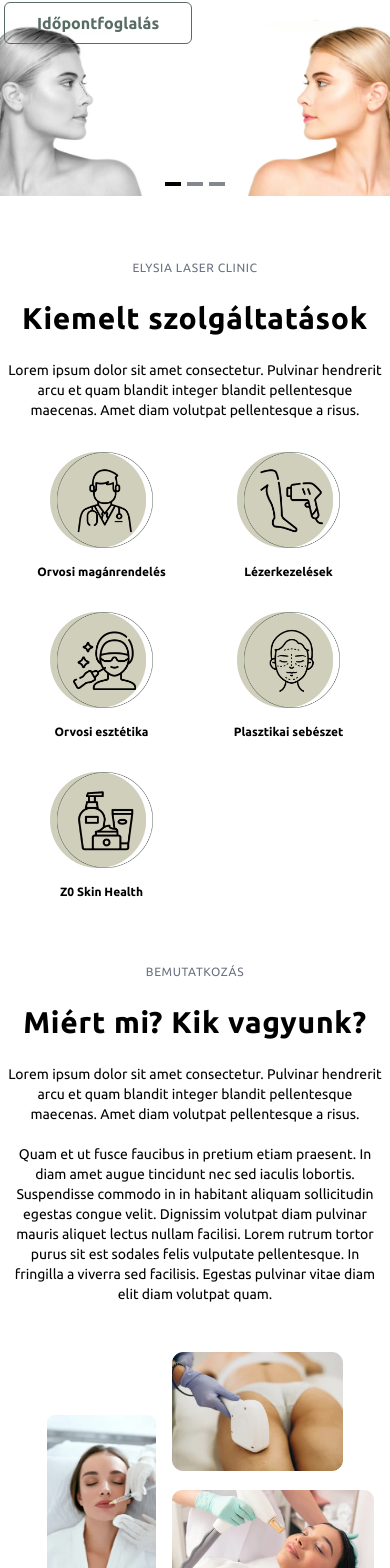
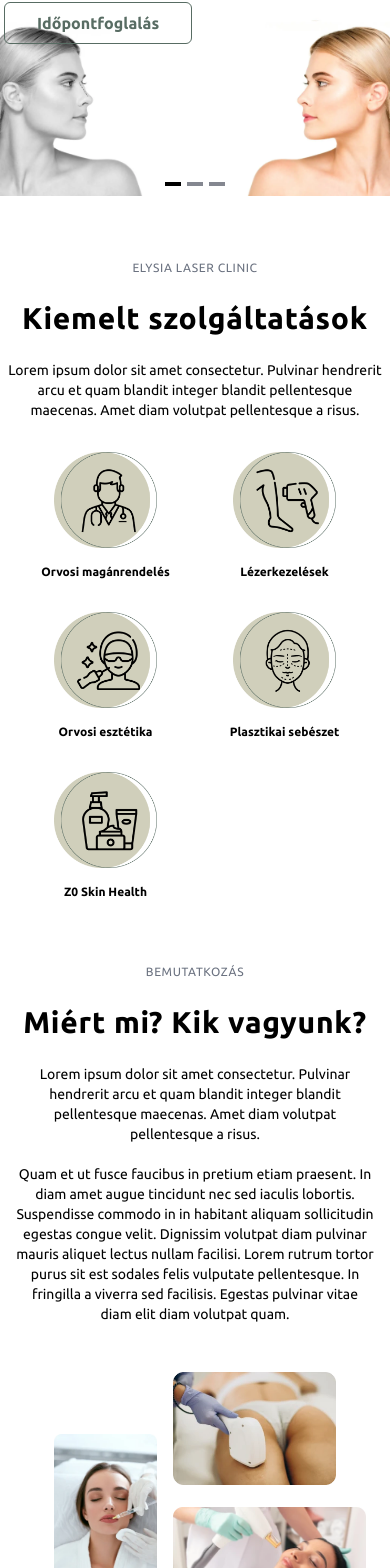
Before and after one commit to omgzsa/elysia-app, a Vue app in the folder frontend/: page / in a window 390 px wide. Shown: the part 408-1976 px from the top of the page. Built offline with nearby package versions, Linux system fonts and the light colour scheme; no server answers.

Commit message:
changed max-w and px

```diff
--- a/frontend/src/components/home/HomeIntroduction.vue
+++ b/frontend/src/components/home/HomeIntroduction.vue
@@ -6,7 +6,7 @@ defineProps({
 </script>
 <template>
   <div
-    class="grid grid-cols-1 md:grid-cols-2 gap-x-6 items-center max-w-screen-xl mx-auto"
+    class="grid grid-cols-1 md:grid-cols-2 gap-x-6 items-center max-w-screen-xl mx-auto px-2 md:px-4"
   >
     <div
       class="md:order-1 grid grid-cols-1 gap-y-6 mx-auto text-center md:text-left lg:text-left px-2 max-w-3xl"
--- a/frontend/src/components/home/HomeServices.vue
+++ b/frontend/src/components/home/HomeServices.vue
@@ -9,8 +9,8 @@ defineProps({
 </script>
 
 <template>
-  <div class="max-w-screen-xl mx-auto">
-    <div class="grid grid-cols-1 gap-y-6 text-center mx-auto px-2 max-w-3xl">
+  <div class="max-w-screen-xl mx-auto px-2 md:px-4">
+    <div class="grid grid-cols-1 gap-y-6 text-center mx-auto max-w-3xl">
       <span class="subheading">elysia laser clinic</span>
       <slot name="title"
         ><h2>{{ title }}</h2></slot
--- a/frontend/src/components/home/HomeTestimonials.vue
+++ b/frontend/src/components/home/HomeTestimonials.vue
@@ -6,7 +6,7 @@ defineProps({
 });
 </script>
 <template>
-  <section class="container mx-auto px-2 pl-4">
+  <section class="container mx-auto px-2 md:px-4 pl-4">
     <div class="flex flex-col items-center gap-4 mb-12">
       <span class="subheading">elégedett ügyfeleink</span>
       <h2>{{ title }}</h2>
```
